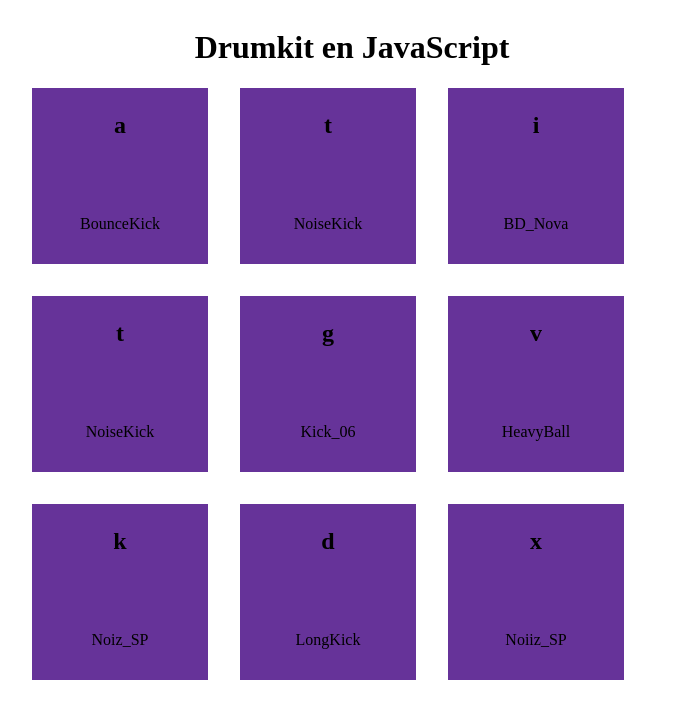
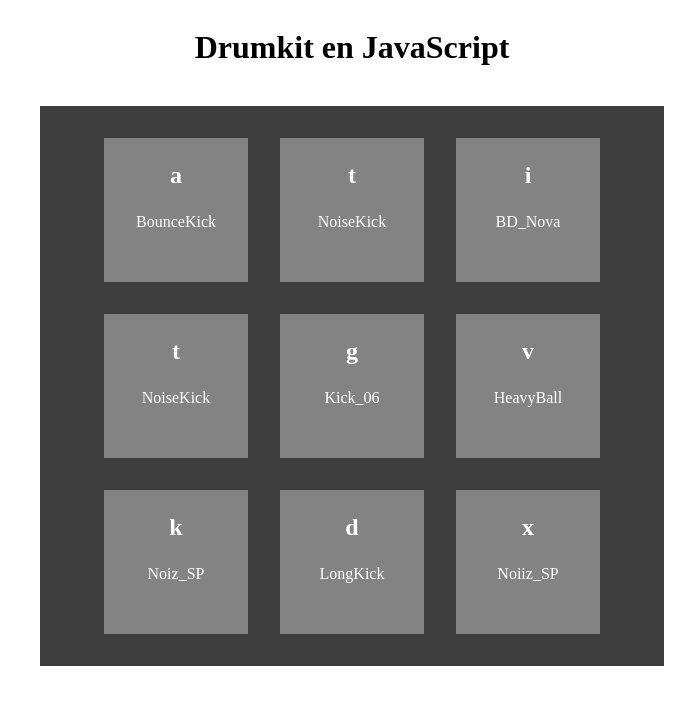
Before and after one commit to Antoine-Robin/TFE, a PHP site: page / in a window 1280 px wide. Shown: the top 719 px of the page, without its empty margins (288-983 px from the left). Run offline with PHP 8.4, Linux system fonts and the light colour scheme.

Commit message:
Drumkit fontionel

```diff
--- a/drumKit/app.js
+++ b/drumKit/app.js
@@ -53,14 +53,22 @@ for (const sound of sounds) {
 }
 
 function create_pad(key, label, src) {
-  return `<div class="pad"  >
+  return `<div class="pad" data-key="${key}" >
   <audio data-key="${key}" src="${src}"></audio>
-  <p class="letter"> ${key}  </p> <br><br>
+  <p class="letter"> ${key}  </p>
   <p class="soud" > ${label} </p>
   </div>`;
 }
 
-document.addEventListener("keypress", (e) => {
+window.addEventListener("keypress", (e) => {
   let key = e.key;
-  let audio = document.querySelector(`[data-key="${key}"]`);
+  let audio = document.querySelector(`audio[data-key="${key}"]`);
+  let pad = document.querySelector(`div[data-key="${key}"]`);
+  if (!audio) return;
+  audio.play();
+  pad.classList.add("playing");
+
+  setTimeout(() => {
+    pad.classList.remove("playing");
+  }, audio.duration * 1000);
 });
--- a/drumKit/index.html
+++ b/drumKit/index.html
@@ -10,6 +10,7 @@
   <body>
     <div class="drumKit-container">
       <h1>Drumkit en JavaScript</h1>
+      <br />
       <div class="drum-holder" id="drum-holder"></div>
     </div>
   </body>
--- a/drumKit/style.css
+++ b/drumKit/style.css
@@ -9,16 +9,21 @@
 .drum-holder {
   display: flex;
   gap: 2em;
-  width: 40rem;
+  width: 35rem;
   flex-wrap: wrap;
+  justify-content: center;
+  align-items: center;
+  background: #3e3e3e;
+  padding: 2em;
 }
 
 .pad {
-  background: rebeccapurple;
-  width: 11rem;
-  height: 11rem;
+  background: #838383;
+  width: 9rem;
+  height: 9rem;
   text-align: center;
-  transition: ease-in-out 0.2s;
+  transition: ease-in-out 0.5s;
+  color: white;
 }
 
 .letter {
@@ -26,5 +31,8 @@
   font-weight: 800;
 }
 
-.pad:hover {
+.playing {
+  background: white;
+  color: #3e3e3e;
+  transform: scale(1.1);
 }
```
